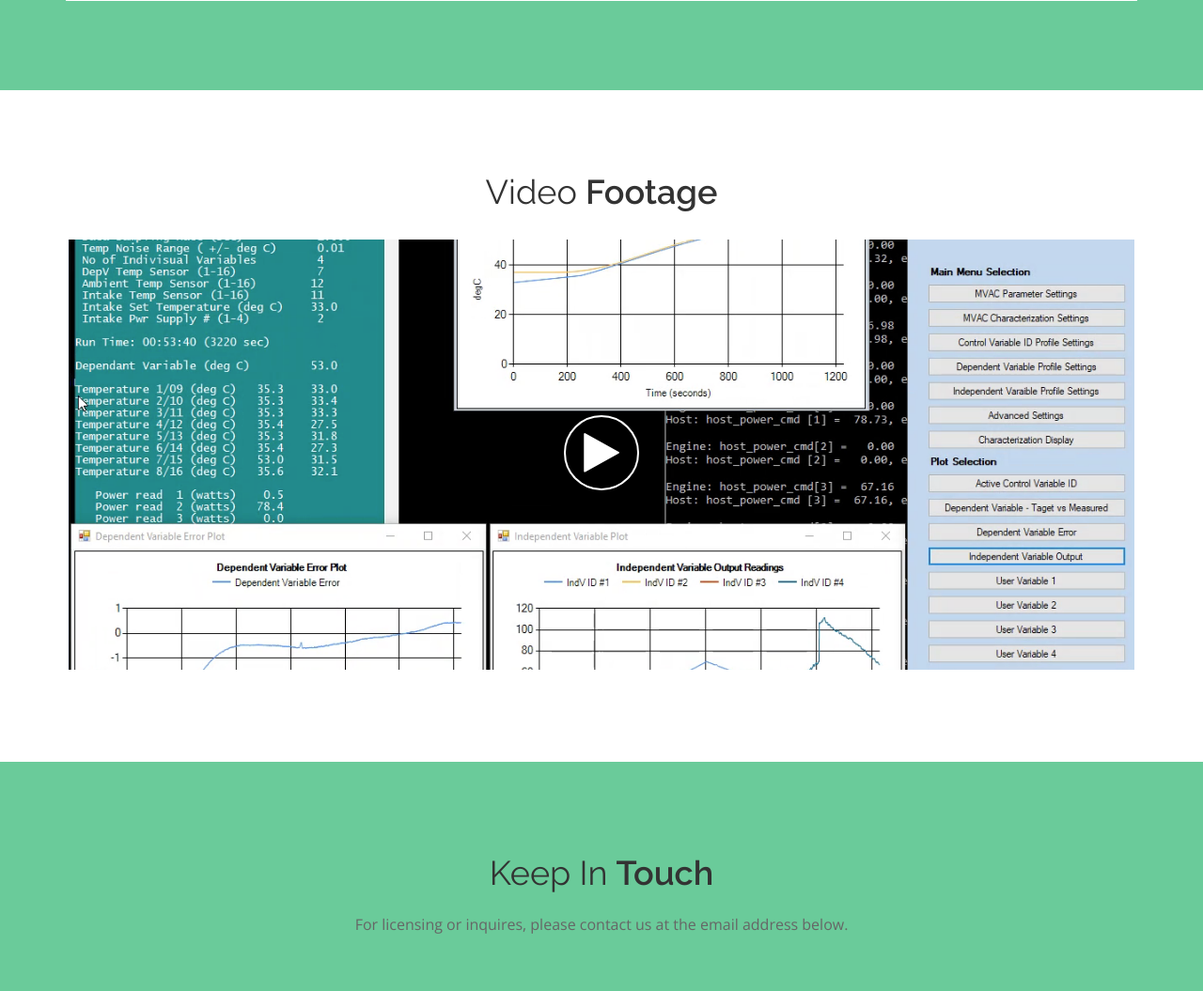
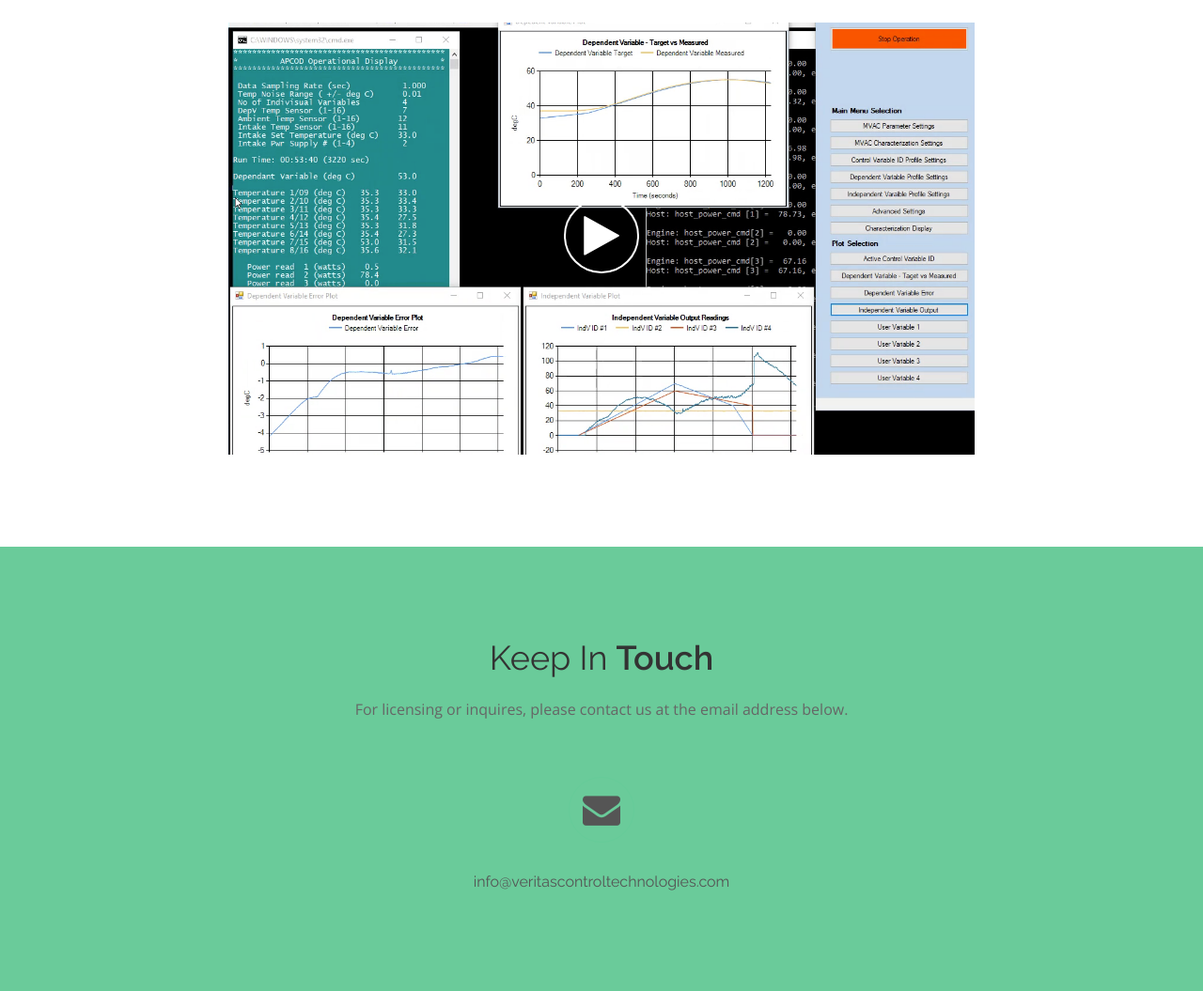
Before and after one commit to oprogfrogo/pid, a PHP site: page /members in a window 1280 px wide. Shown: the part 3049-4104 px from the top of the page at 94% size. Run offline with PHP 8.4, Linux system fonts and the light colour scheme.

Commit message:
Update slide

```diff
--- a/members/index.php
+++ b/members/index.php
@@ -660,8 +660,8 @@
                     <h2>Slide <span>Presentation</span></h2>
                 </div>
                 <div class="col-xs-12">
-                    <div class="powerpoint-content text-center" style="border: 3px solid #fff;">
-                        <iframe src="https://onedrive.live.com/embed?cid=1A8C70CABA92D510&amp;resid=1A8C70CABA92D510%21106&amp;authkey=ANHPUzZ2qXYyFVE&amp;em=2&amp;wdAr=1.7777777777777777" width="1186px" height="691px" frameborder="0">This is an embedded <a target="_blank" href="https://office.com">Microsoft Office</a> presentation, powered by <a target="_blank" href="https://office.com/webapps">Office Online</a>.</iframe>
+                    <div class="powerpoint-content text-center">
+                        <iframe src="https://onedrive.live.com/embed?cid=1A8C70CABA92D510&resid=1A8C70CABA92D510%21113&authkey=ALJ0gYo4KNumT-U&em=2" width="800" height="466" frameborder="0" scrolling="no"></iframe>
                     </div>
                 </div>
             </div>
@@ -677,7 +677,7 @@
                     <h2>Video <span>Footage</span></h2>
                 </div>
                 <div class="col-xs-12">
-                    <div class="video-content text-center" style="border: 3px solid #fff;">
+                    <div class="video-content text-center" style="border: 3px solid #fff; width: 800px; height: 466px; margin: 0 auto">
                         <a class="popup-youtube" href="../assets/videos/2018-08-01_WF.mp4">
                             <i class="fa fa-play"></i>
                         </a>
```
Also changed, not shown: 1 other file.
